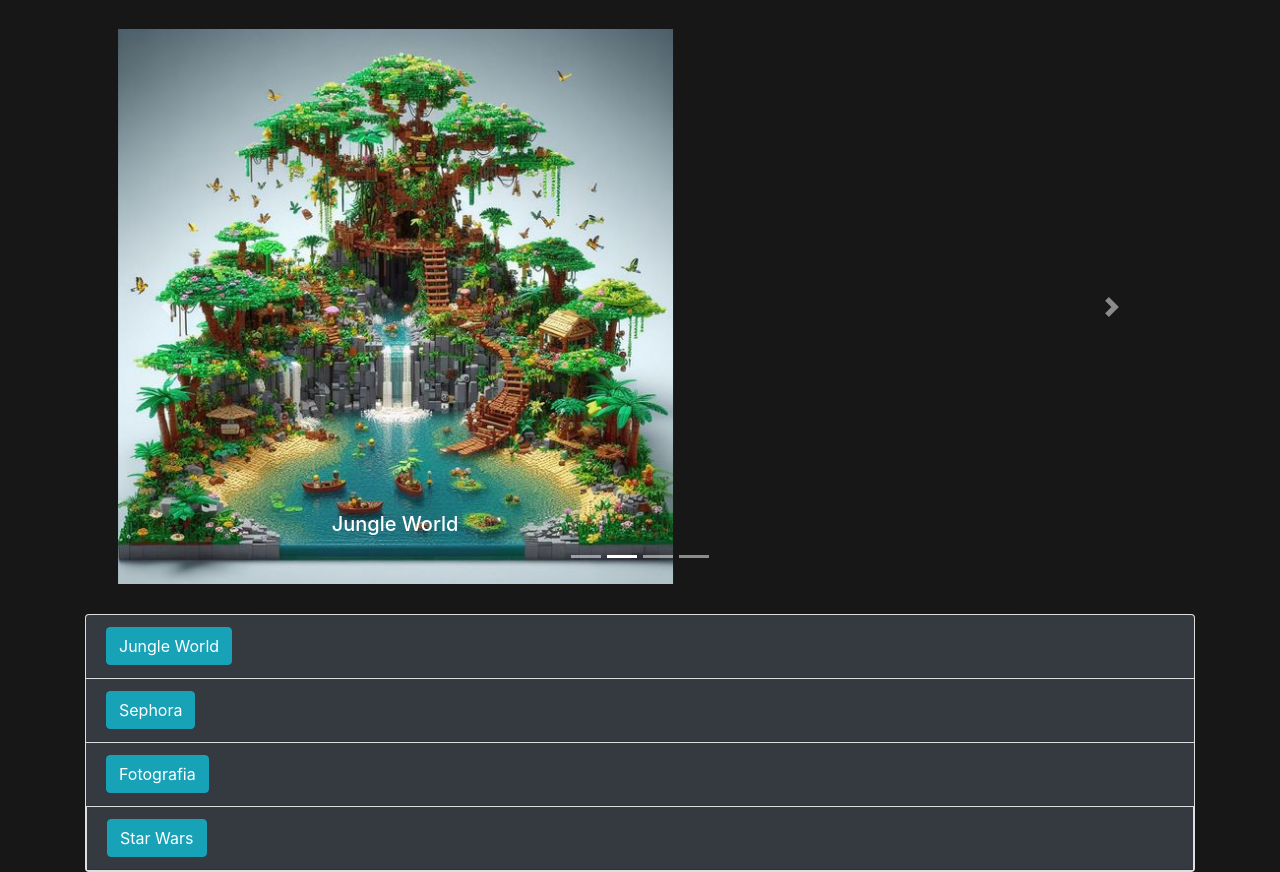
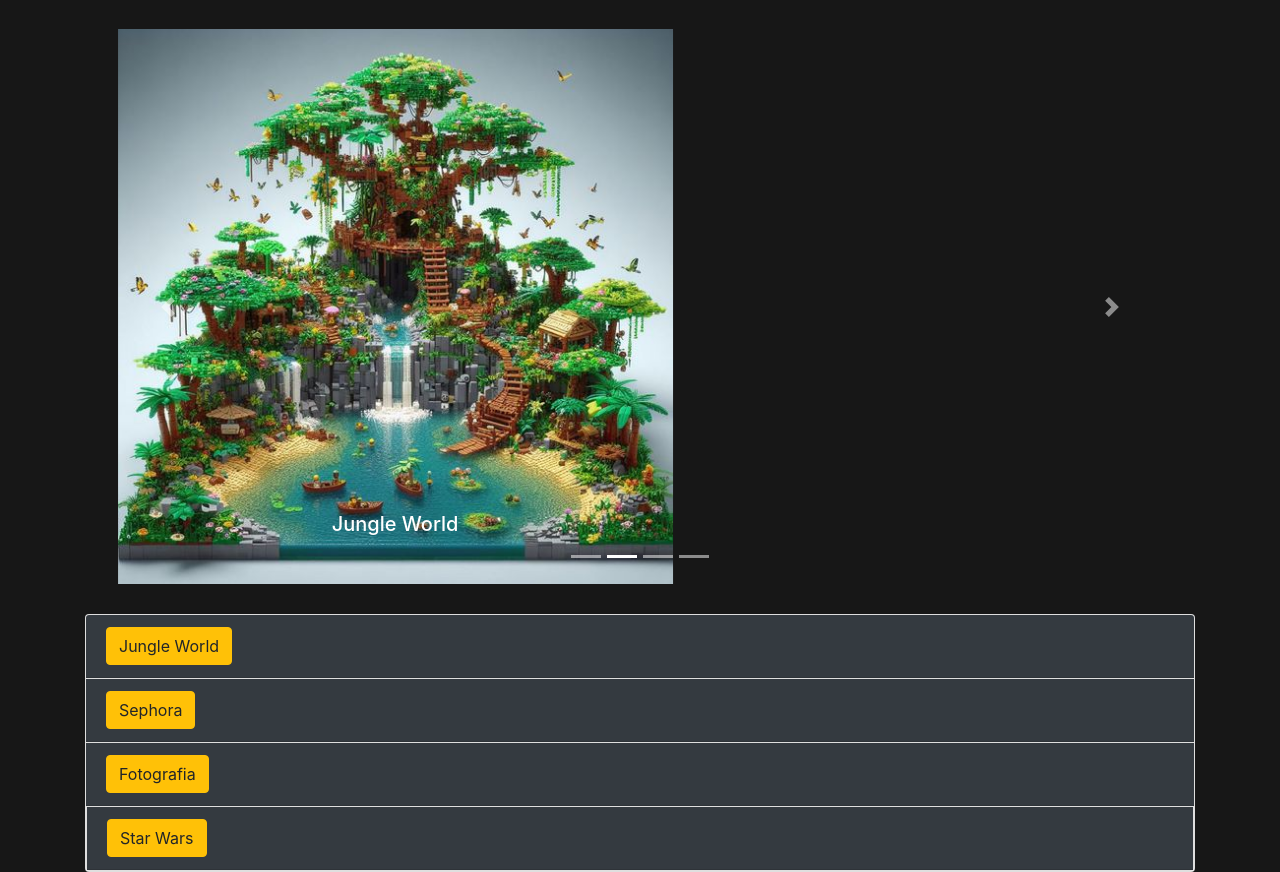
Before and after one commit to medeirosfbia/P1_DensenvolvimentoWebI_Fatec, a plain HTML site: page index.html in a window 1280 px wide. Shown: the part 191-1063 px from the top of the page. Drawn offline with nearby package versions, Linux system fonts and the light colour scheme.

Commit message:
Buttons Changes -- Acordeon

```diff
--- a/index.html
+++ b/index.html
@@ -97,9 +97,9 @@
         <div class="accordion">
             <div class="accordion" id="accordionExample">
                 <div class="card">
-                  <div class="card-header bg-dark " id="headingOne">
+                  <div class="card-header bg-dark" id="headingOne">
                     <h5 class="mb-0">
-                      <button class="btn btn-info" type="button" data-toggle="collapse" data-target="#collapseOne" aria-expanded="true" aria-controls="collapseOne">
+                      <button class="btn btn-warning" type="button" data-toggle="collapse" data-target="#collapseOne" aria-expanded="true" aria-controls="collapseOne">
                         Jungle World
                       </button>
                     </h5>
@@ -121,7 +121,7 @@
                 <div class="card">
                   <div class="card-header bg-dark" id="headingTwo">
                     <h5 class="mb-0">
-                      <button class="btn btn-info collapsed" type="button" data-toggle="collapse" data-target="#collapseTwo" aria-expanded="false" aria-controls="collapseTwo">
+                      <button class="btn btn-warning collapsed" type="button" data-toggle="collapse" data-target="#collapseTwo" aria-expanded="false" aria-controls="collapseTwo">
                         Sephora
                       </button>
                     </h5>
@@ -142,7 +142,7 @@
                 <div class="card">
                   <div class="card-header bg-dark" id="headingThree">
                     <h5 class="mb-0">
-                      <button class="btn btn-info collapsed" type="button" data-toggle="collapse" data-target="#collapseThree" aria-expanded="false" aria-controls="collapseThree">
+                      <button class="btn btn-warning collapsed" type="button" data-toggle="collapse" data-target="#collapseThree" aria-expanded="false" aria-controls="collapseThree">
                         Fotografia
                       </button>
                     </h5>
@@ -162,7 +162,7 @@
                 <div class="card">
                     <div class="card-header bg-dark" id="headingFour">
                       <h5 class="mb-0">
-                        <button class="btn btn-info collapsed" type="button" data-toggle="collapse" data-target="#collapseFour" aria-expanded="false" aria-controls="collapseFour">
+                        <button class="btn btn-warning collapsed" type="button" data-toggle="collapse" data-target="#collapseFour" aria-expanded="false" aria-controls="collapseFour">
                           Star Wars
                         </button>
                       </h5>
```
